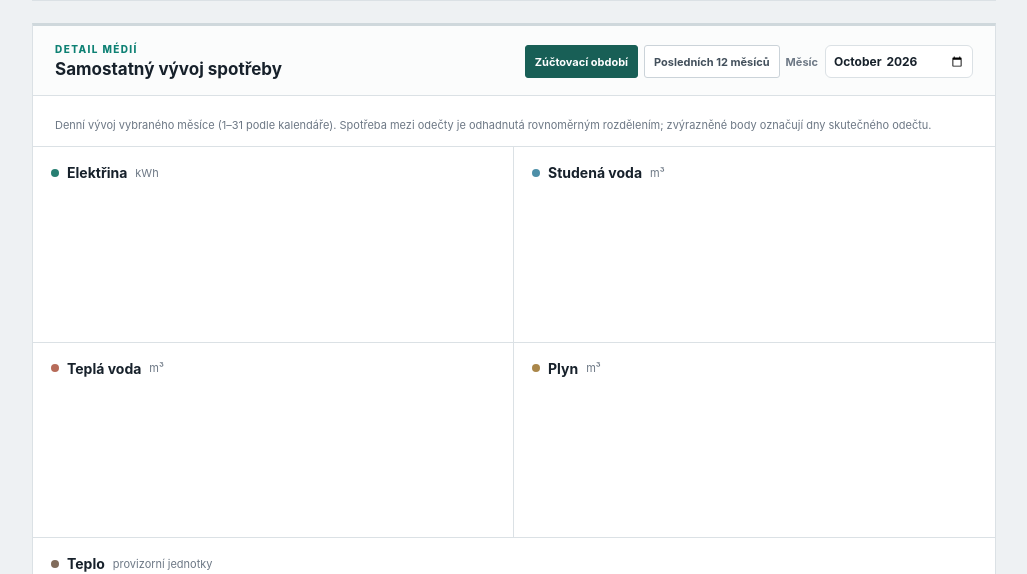
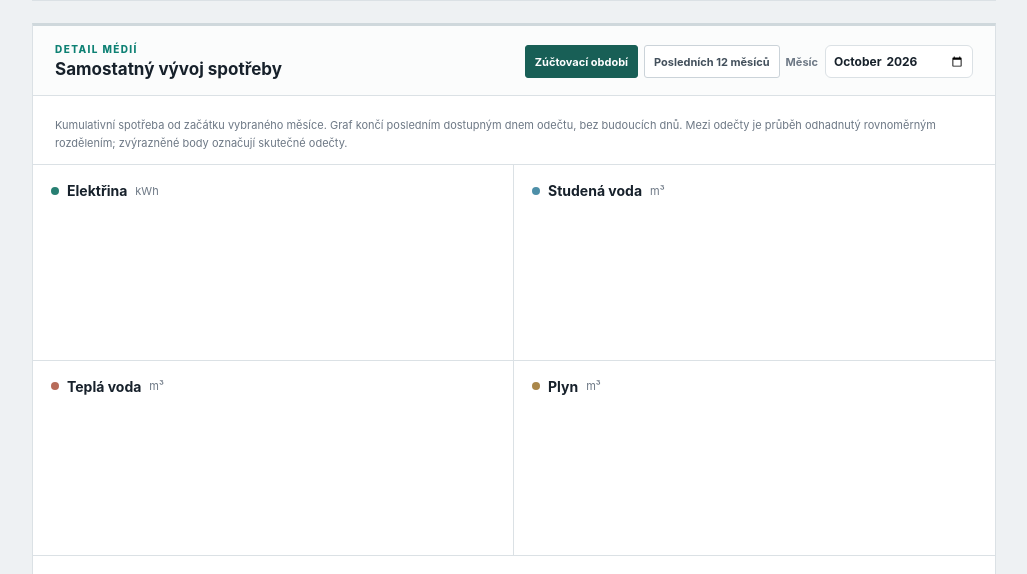
Before and after one commit to kobyldav/EnergyHome, a Python web app: template templates/index.html in a window 1280 px wide. Shown: the part 1888-2462 px from the top of the page, without its empty margins (250-1277 px from the left). Run offline with Jinja, Linux system fonts and the light colour scheme; the template is opened without the code that fills it, so the values that code supplies are empty.

Commit message:
copy: explain cumulative trends, last reading cutoff and estimate

```diff
--- a/templates/index.html
+++ b/templates/index.html
@@ -117,7 +117,7 @@
             <label id="mediaMonthPickerWrap" class="media-month-picker">Měsíc <input type="month" id="mediaMonthPicker" aria-label="Měsíc pro denní vývoj spotřeby"></label>
           </div>
         </div>
-        <p class="media-chart-explanation" id="mediaChartExplanation">Denní vývoj vybraného měsíce (1–31 podle kalendáře). Spotřeba mezi odečty je odhadnutá rovnoměrným rozdělením; zvýrazněné body označují dny skutečného odečtu.</p>
+        <p class="media-chart-explanation" id="mediaChartExplanation">Kumulativní spotřeba od začátku vybraného měsíce. Graf končí posledním dostupným dnem odečtu, bez budoucích dnů. Mezi odečty je průběh odhadnutý rovnoměrným rozdělením; zvýrazněné body označují skutečné odečty.</p>
         <div class="media-svg-grid">
           <section class="media-svg-panel" data-utility-panel="electricity">
             <div class="media-svg-head"><div><span class="media-dot media-electricity"></span><h3>Elektřina</h3><small>kWh</small></div><div id="mediaStat-electricity" class="media-svg-stats"></div></div>
```
